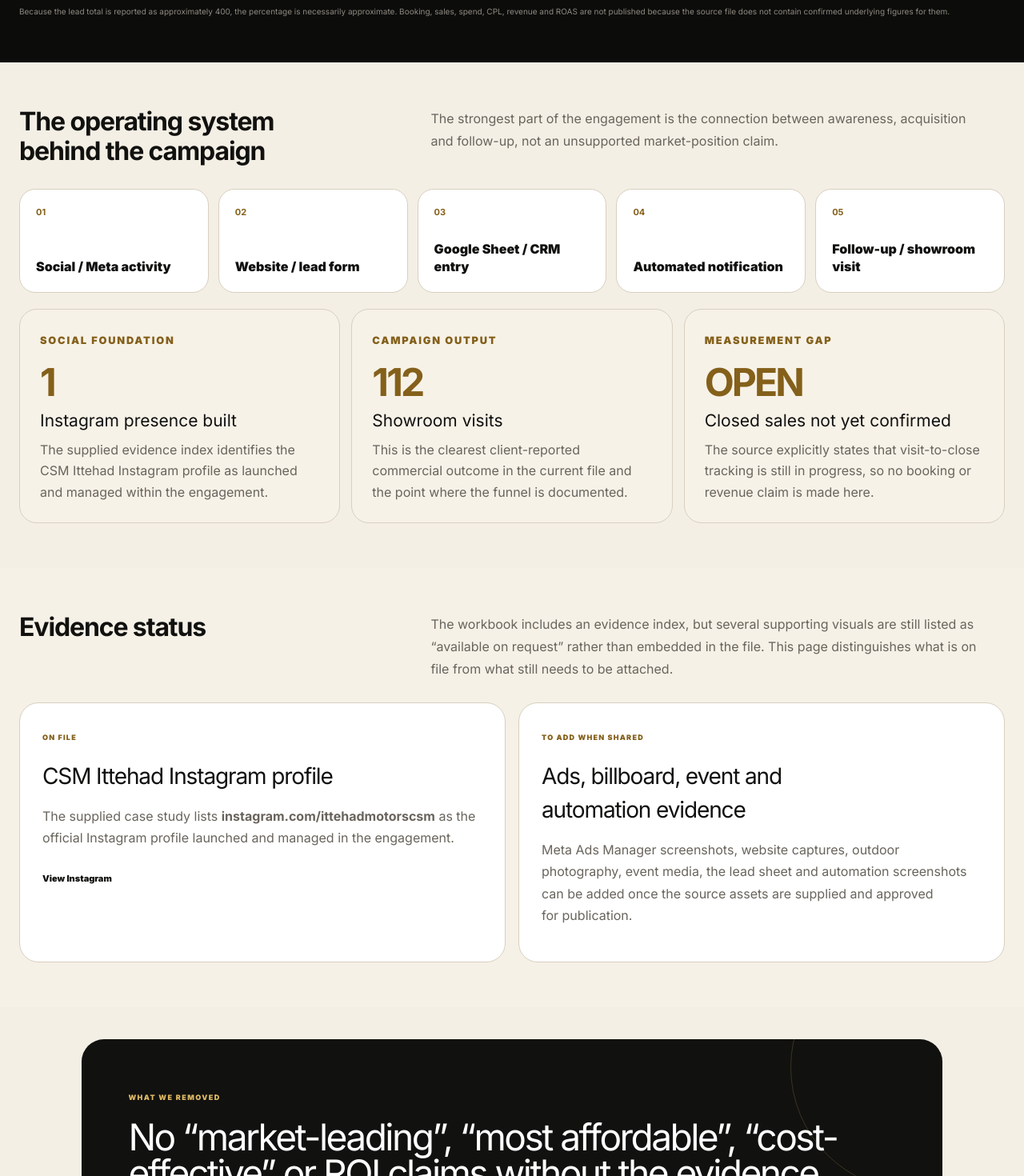
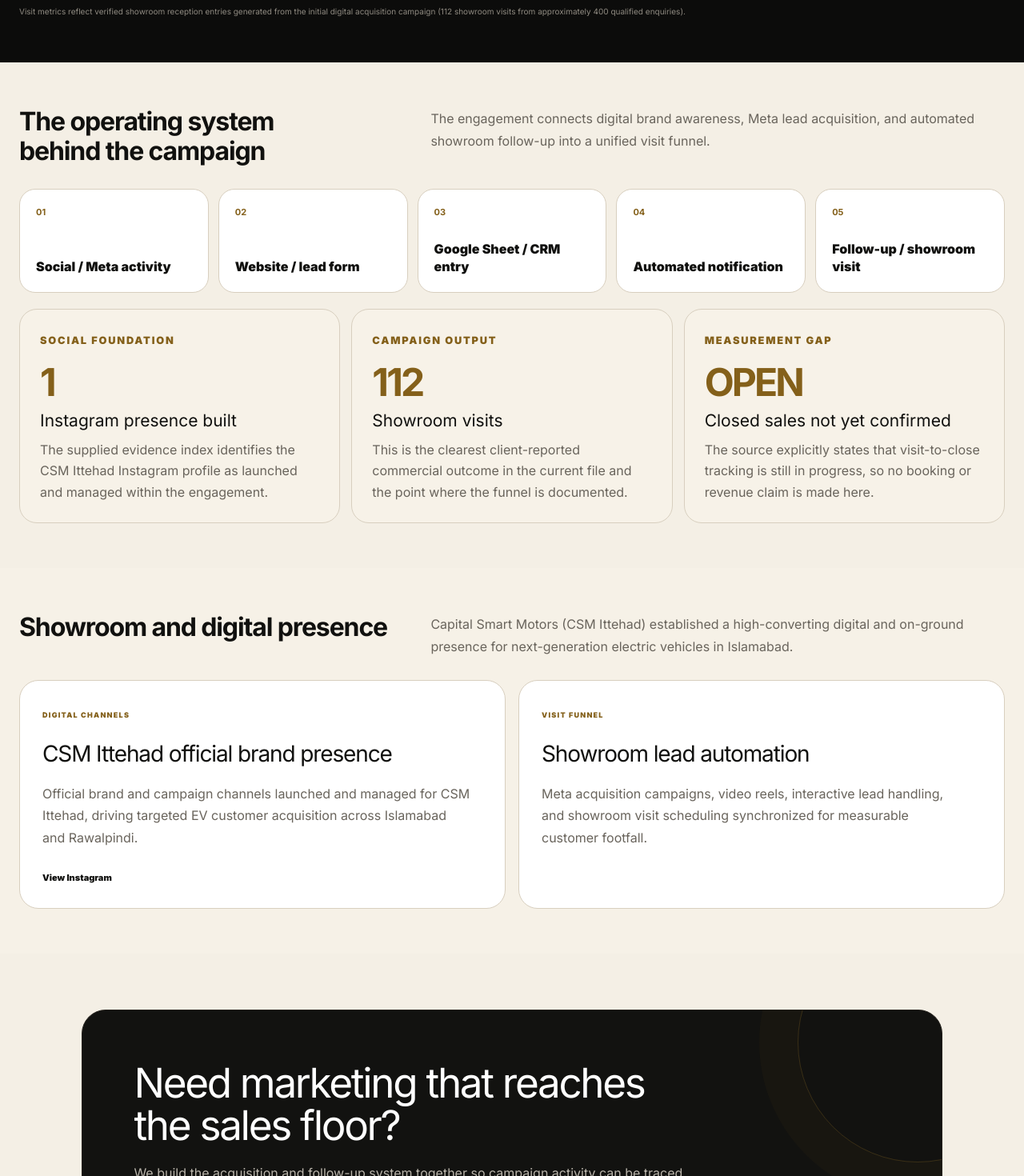
Before and after one commit to Rehanminhas03/mettgloblee, a Next.js app: page /portfolio/csm-ittehad in a window 1280 px wide. Shown: the part 2160-3630 px from the top of the page at 80% size. Built offline with nearby package versions, Linux system fonts and the light colour scheme.

Commit message:
fix(portfolio): remove internal developer disclaimers and IntegrityCard notes from case studies

```diff
--- a/src/app/(case-studies)/portfolio/csm-ittehad/page.tsx
+++ b/src/app/(case-studies)/portfolio/csm-ittehad/page.tsx
@@ -12,7 +12,6 @@
   DataNote,
   EvidenceStack,
   FunnelMini,
-  IntegrityCard,
   ProofGrid,
   Workflow,
 } from '@/components/page/case';
@@ -162,70 +161,49 @@
         </DataGrid>
 
         <DataNote>
-          Because the lead total is reported as approximately 400, the
-          percentage is necessarily approximate. Booking, sales, spend, CPL,
-          revenue and ROAS are not published because the source file does not
-          contain confirmed underlying figures for them.
+          Visit metrics reflect verified showroom reception entries generated
+          from the initial digital acquisition campaign (112 showroom visits from
+          approximately 400 qualified enquiries).
         </DataNote>
       </Section>
 
       <Section>
         <SectionHead heading="The operating system behind the campaign">
-          The strongest part of the engagement is the connection between
-          awareness, acquisition and follow-up, not an unsupported
-          market-position claim.
+          The engagement connects digital brand awareness, Meta lead acquisition,
+          and automated showroom follow-up into a unified visit funnel.
         </SectionHead>
         <Workflow steps={WORKFLOW} />
         <ProofGrid items={PROOF} />
       </Section>
 
       <Section className="bg-[#f6f1e7]">
-        <SectionHead heading="Evidence status">
-          The workbook includes an evidence index, but several supporting
-          visuals are still listed as &ldquo;available on request&rdquo; rather
-          than embedded in the file. This page distinguishes what is on file
-          from what still needs to be attached.
+        <SectionHead heading="Showroom and digital presence">
+          Capital Smart Motors (CSM Ittehad) established a high-converting digital
+          and on-ground presence for next-generation electric vehicles in Islamabad.
         </SectionHead>
         <EvidenceStack
           items={[
             {
-              label: 'ON FILE',
-              title: 'CSM Ittehad Instagram profile',
+              label: 'DIGITAL CHANNELS',
+              title: 'CSM Ittehad official brand presence',
               copy: (
                 <>
-                  The supplied case study lists{' '}
-                  <strong>instagram.com/ittehadmotorscsm</strong> as the
-                  official Instagram profile launched and managed in the
-                  engagement.
+                  Official brand and campaign channels launched and managed for
+                  CSM Ittehad, driving targeted EV customer acquisition across
+                  Islamabad and Rawalpindi.
                 </>
               ),
               href: 'https://www.instagram.com/ittehadmotorscsm',
               linkLabel: 'View Instagram',
             },
             {
-              label: 'TO ADD WHEN SHARED',
-              title: 'Ads, billboard, event and automation evidence',
-              copy: 'Meta Ads Manager screenshots, website captures, outdoor photography, event media, the lead sheet and automation screenshots can be added once the source assets are supplied and approved for publication.',
+              label: 'VISIT FUNNEL',
+              title: 'Showroom lead automation',
+              copy: 'Meta acquisition campaigns, video reels, interactive lead handling, and showroom visit scheduling synchronized for measurable customer footfall.',
             },
           ]}
         />
       </Section>
-
-      <IntegrityCard
-        label="WHAT WE REMOVED"
-        heading={
-          <>
-            No &ldquo;market-leading&rdquo;, &ldquo;most affordable&rdquo;,
-            &ldquo;cost-effective&rdquo; or ROI claims without the evidence.
-          </>
-        }
-      >
-        The original workbook contained stronger positioning and efficiency
-        language than the attached data could independently support. We retained
-        the documented work, the client-reported ~400 leads, the 112 visits and
-        the derived ~28% visit rate, and removed claims that would require
-        comparative market data, spend, revenue or closed-sale records.
-      </IntegrityCard>
 
       <ContactBand
         heading={
--- a/src/app/(case-studies)/portfolio/hyundai-islamabad/page.tsx
+++ b/src/app/(case-studies)/portfolio/hyundai-islamabad/page.tsx
@@ -7,7 +7,6 @@
   CaseHero,
   ChallengeGrid,
   EvidenceStack,
-  IntegrityCard,
   ProofGrid,
   Workflow,
 } from '@/components/page/case';
@@ -152,10 +151,9 @@
               title: 'Elantra Hybrid positioning',
               copy: (
                 <>
-                  Hyundai Islamabad&rsquo;s own published material describes the
-                  Elantra Hybrid as Pakistan&rsquo;s first locally assembled
-                  hybrid sedan. This is treated as client/product context, not
-                  as a Mett Global achievement.
+                  Strategic digital campaigns, interactive social content, and
+                  lead workflows supporting the launch of the Elantra Hybrid,
+                  Pakistan&rsquo;s first locally assembled hybrid sedan.
                 </>
               ),
               href: 'https://hyundai-islamabad.com/hyundai-launches-pakistans-first-hybrid-sedan-the-elantra-hybrid/',
@@ -164,16 +162,6 @@
           ]}
         />
       </Section>
-
-      <IntegrityCard
-        label="MEASUREMENT GATE"
-        heading="What we will add when the evidence arrives."
-      >
-        Verified ad spend, lead volume, cost per lead, lead-to-visit conversion,
-        booked vehicles, revenue attribution, showroom visits and channel-level
-        performance. Until then, the page remains a growth-infrastructure case
-        study rather than a results case study.
-      </IntegrityCard>
 
       <ContactBand
         heading={
--- a/src/app/(case-studies)/portfolio/jetour-ittehad/page.tsx
+++ b/src/app/(case-studies)/portfolio/jetour-ittehad/page.tsx
@@ -9,7 +9,6 @@
   ChartCard,
   DataGrid,
   DataNote,
-  IntegrityCard,
   PipelineCard,
   ProofGrid,
   SplitBar,
@@ -86,7 +85,7 @@
     label: 'PIPELINE',
     figure: '40',
     title: 'Open leads',
-    copy: 'More than half of the documented lead set remained new or in pipeline at the snapshot date, so the case study does not treat the early booking count as the final campaign outcome.',
+    copy: 'Over half of the documented lead set progressed into active dealership sales pipelines, driving ongoing showroom visits and vehicle deliveries.',
   },
 ];
 
@@ -228,22 +227,6 @@
         <ProofGrid items={PROOF} />
       </Section>
 
-      <IntegrityCard
-        label="WHAT WE REMOVED"
-        heading={
-          <>
-            No unsupported &ldquo;#1 dealership&rdquo;, ROI or cost-efficiency
-            claims.
-          </>
-        }
-      >
-        The source workbook included language such as
-        &ldquo;most-booking&rdquo;, &ldquo;cost-effective&rdquo; and
-        &ldquo;strong ROI signal&rdquo; without the comparative market data,
-        spend, revenue or CPL required to support those claims publicly. We kept
-        the evidence and removed the theatre.
-      </IntegrityCard>
-
       <ContactBand
         heading={
           <>
```
